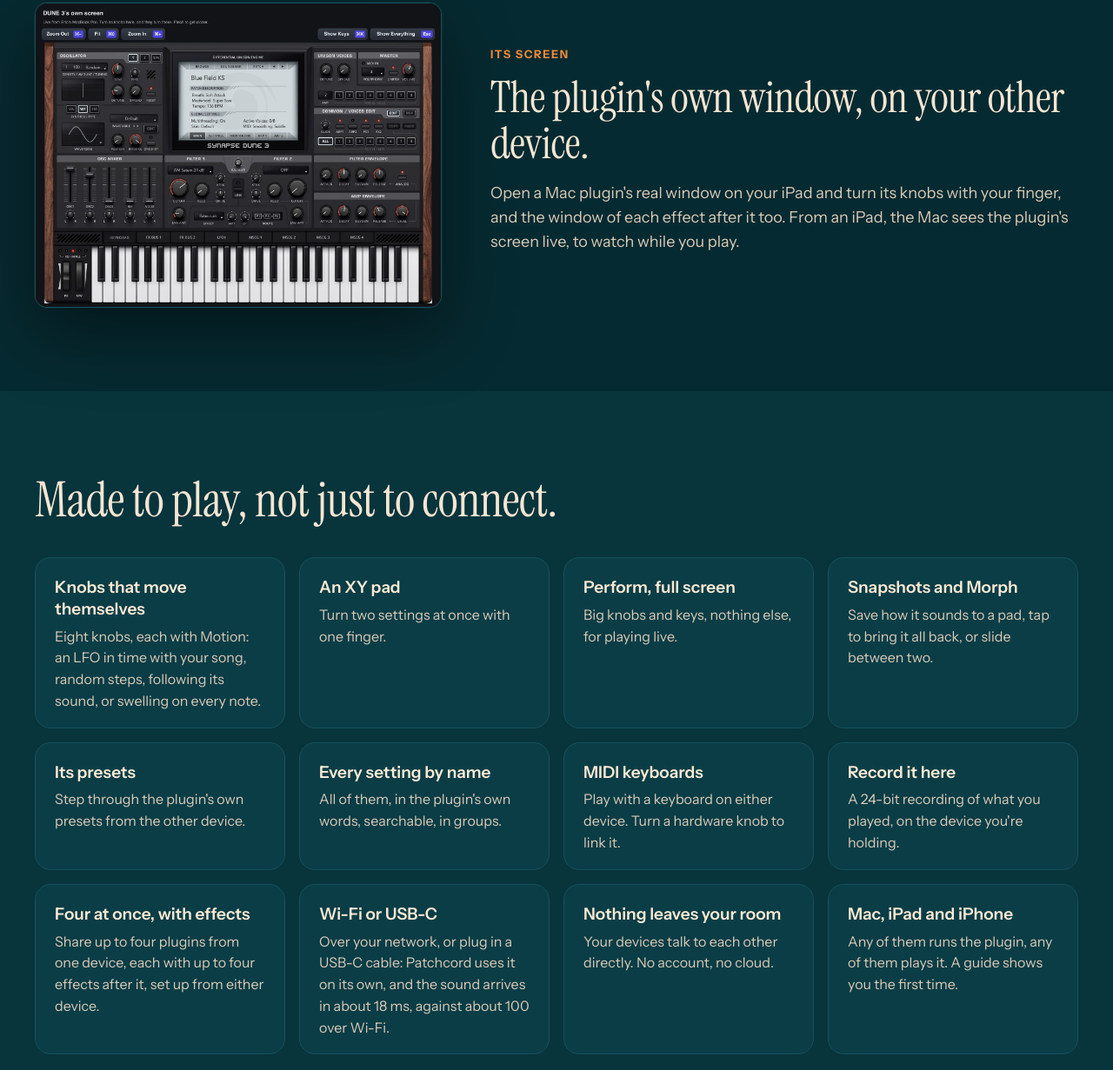
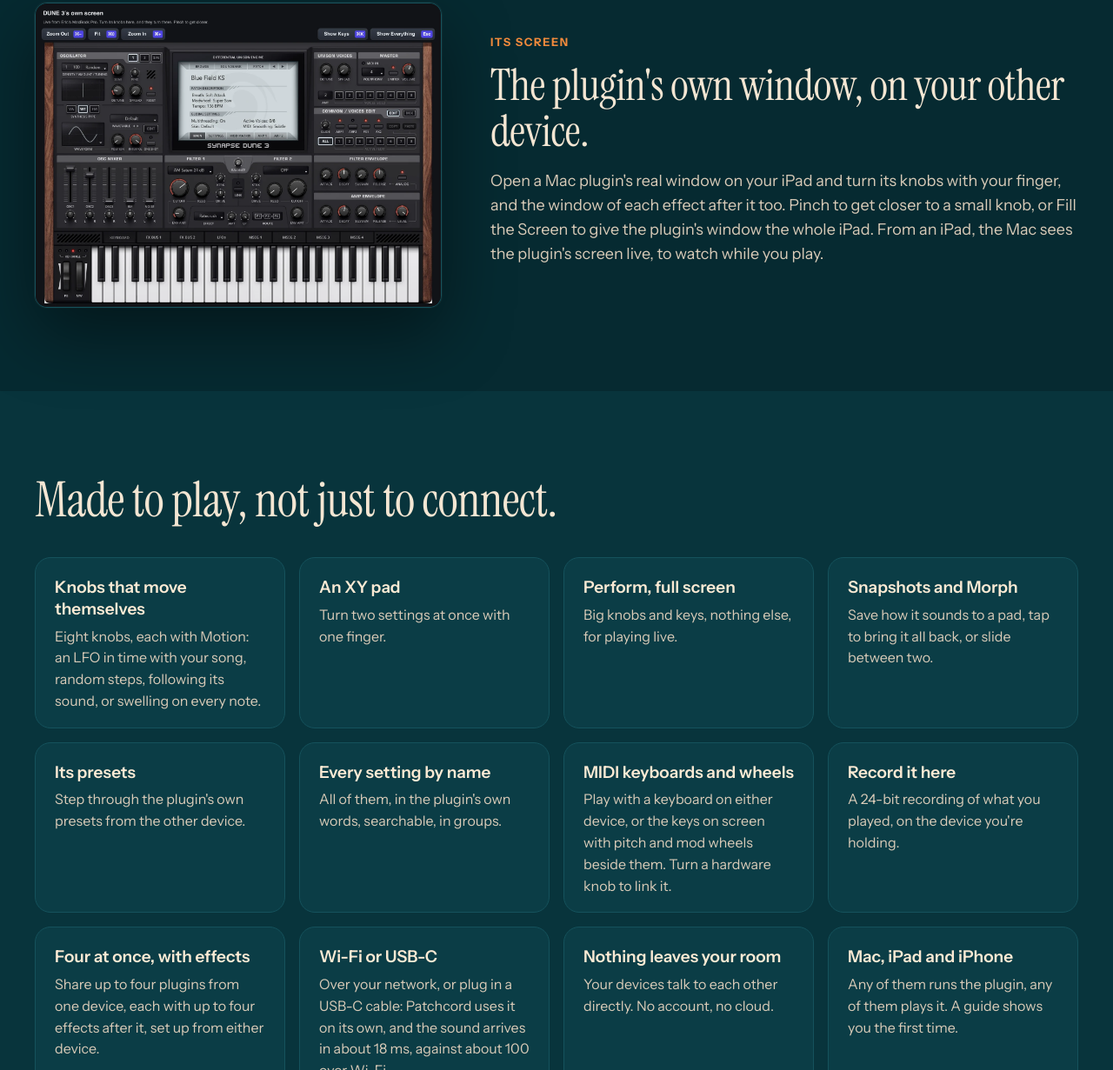
Before and after one commit to Eroxx/patchcord-website, a plain HTML site: page index.html in a window 1280 px wide. Shown: the part 4979-6210 px from the top of the page at 87% size. Drawn offline with Linux system fonts and the light colour scheme.

Commit message:
Words: zoom and Fill the Screen in Its Screen; pitch and mod wheels

```diff
--- a/index.html
+++ b/index.html
@@ -190,7 +190,7 @@
   <div class="copy">
     <p class="kicker">Its Screen</p>
     <h2>The plugin's own window, on your other device.</h2>
-    <p>Open a Mac plugin's real window on your iPad and turn its knobs with your finger, and the window of each effect after it too. From an iPad, the Mac sees the plugin's screen live, to watch while you play.</p>
+    <p>Open a Mac plugin's real window on your iPad and turn its knobs with your finger, and the window of each effect after it too. Pinch to get closer to a small knob, or Fill the Screen to give the plugin's window the whole iPad. From an iPad, the Mac sees the plugin's screen live, to watch while you play.</p>
   </div>
   <button class="shot wide" data-full="img/ipad-fill-screen.webp"><img src="img/ipad-fill-screen.webp" alt="DUNE 3's whole window from the Mac, filling the iPad's screen" loading="lazy"></button>
 </section>
@@ -205,7 +205,7 @@
     <article><h3>Snapshots and Morph</h3><p>Save how it sounds to a pad, tap to bring it all back, or slide between two.</p></article>
     <article><h3>Its presets</h3><p>Step through the plugin's own presets from the other device.</p></article>
     <article><h3>Every setting by name</h3><p>All of them, in the plugin's own words, searchable, in groups.</p></article>
-    <article><h3>MIDI keyboards</h3><p>Play with a keyboard on either device. Turn a hardware knob to link it.</p></article>
+    <article><h3>MIDI keyboards and wheels</h3><p>Play with a keyboard on either device, or the keys on screen with pitch and mod wheels beside them. Turn a hardware knob to link it.</p></article>
     <article><h3>Record it here</h3><p>A 24-bit recording of what you played, on the device you're holding.</p></article>
     <article><h3>Four at once, with effects</h3><p>Share up to four plugins from one device, each with up to four effects after it, set up from either device.</p></article>
     <article><h3>Wi-Fi or USB-C</h3><p>Over your network, or plug in a USB-C cable: Patchcord uses it on its own, and the sound arrives in about 18&nbsp;ms, against about 100 over Wi-Fi.</p></article>
```
